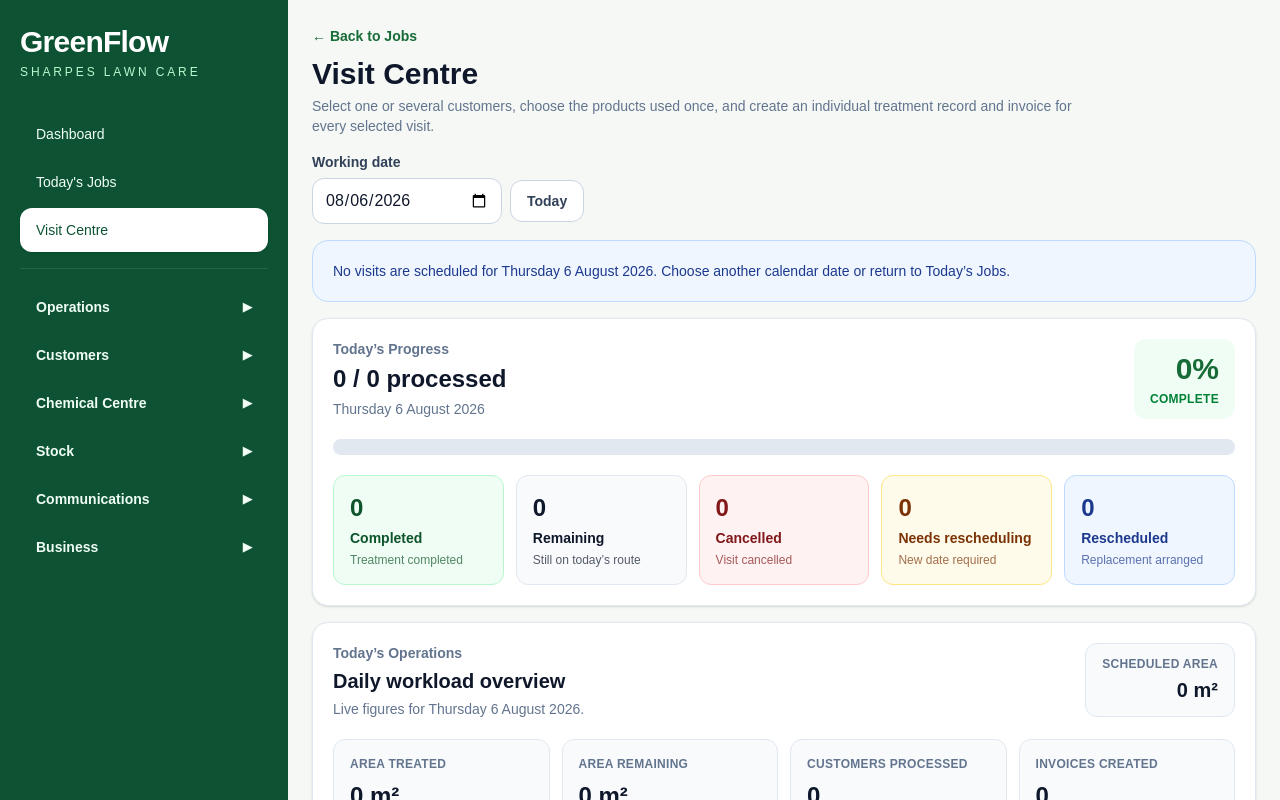
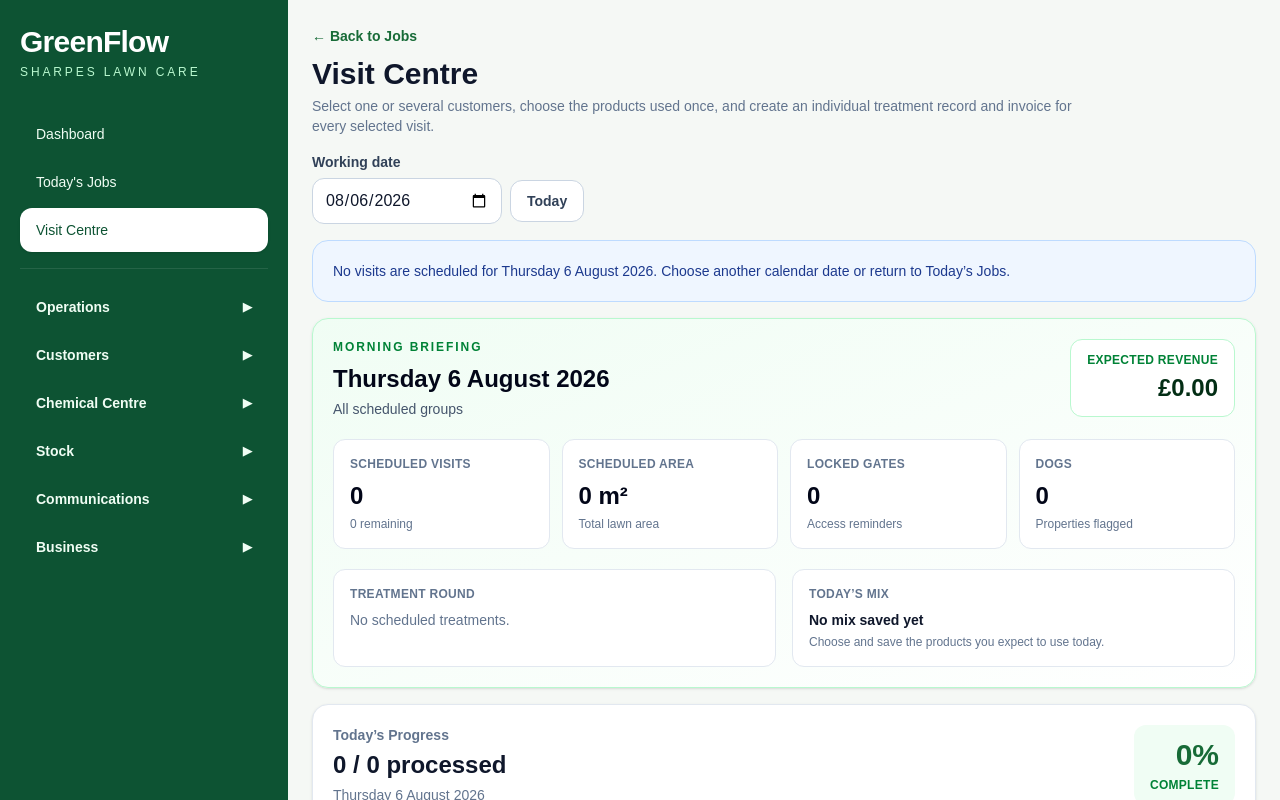
Before and after one commit to sharpeslawncare/greenflow, a Next.js app in the folder frontend/: page /visit-centre in a window 1280 px wide. Shown: the top 800 px of the page. Built offline with nearby package versions, Linux system fonts and the light colour scheme.

Commit message:
Add Visit Centre morning briefing

```diff
--- a/frontend/app/visit-centre/page.tsx
+++ b/frontend/app/visit-centre/page.tsx
@@ -619,6 +619,53 @@
   const totalScheduledArea =
     processedScheduledArea +
     remainingAreaOnDate;
+
+  const expectedRevenueOnDate =
+    jobs.reduce(
+      (total, job) =>
+        total +
+        job.customer.treatmentPrice,
+      0,
+    ) +
+    completedTreatmentsOnDate.reduce(
+      (total, treatment) => {
+        const customer =
+          customers.find(
+            (item) =>
+              item.customerNumber ===
+              treatment.customerNumber,
+          );
+
+        return (
+          total +
+          (customer?.treatmentPrice ??
+            0)
+        );
+      },
+      0,
+    );
+
+  const lockedGateCount =
+    jobs.filter(
+      (job) =>
+        job.customer.lockedGate,
+    ).length;
+
+  const dogOnPropertyCount =
+    jobs.filter(
+      (job) =>
+        job.customer.dogOnProperty,
+    ).length;
+
+  const todaysTreatmentNames =
+    Array.from(
+      new Set(
+        jobs.map(
+          (job) =>
+            job.visit.treatmentName,
+        ),
+      ),
+    );
 
   const invoicesCreatedOnDate =
     completedTreatmentsOnDate.filter(
@@ -1506,6 +1553,120 @@
             </section>
           )}
 
+          <section className="mb-4 rounded-2xl border border-green-200 bg-gradient-to-br from-green-50 to-white p-5 shadow-sm">
+            <div className="flex flex-wrap items-start justify-between gap-4">
+              <div>
+                <div className="text-xs font-bold uppercase tracking-[0.16em] text-green-700">
+                  Morning Briefing
+                </div>
+
+                <h2 className="mt-2 text-2xl font-bold text-slate-950">
+                  {formatDateWithDay(
+                    selectedDate,
+                  )}
+                </h2>
+
+                <p className="mt-1 text-sm text-slate-600">
+                  {requestedGroup > 0
+                    ? `Group ${requestedGroup}`
+                    : "All scheduled groups"}
+                  {requestedVan > 0
+                    ? ` · Van ${requestedVan}`
+                    : ""}
+                </p>
+              </div>
+
+              <div className="rounded-xl border border-green-200 bg-white px-4 py-3 text-right">
+                <div className="text-xs font-semibold uppercase tracking-wide text-green-700">
+                  Expected revenue
+                </div>
+
+                <div className="mt-1 text-2xl font-bold text-green-950">
+                  £{expectedRevenueOnDate.toFixed(2)}
+                </div>
+              </div>
+            </div>
+
+            <div className="mt-5 grid gap-3 sm:grid-cols-2 xl:grid-cols-4">
+              <MorningBriefingStat
+                label="Scheduled visits"
+                value={String(totalScheduled)}
+                detail={`${remainingOnDate} remaining`}
+              />
+
+              <MorningBriefingStat
+                label="Scheduled area"
+                value={`${totalScheduledArea.toLocaleString(
+                  "en-GB",
+                )} m²`}
+                detail="Total lawn area"
+              />
+
+              <MorningBriefingStat
+                label="Locked gates"
+                value={String(lockedGateCount)}
+                detail="Access reminders"
+                warning={lockedGateCount > 0}
+              />
+
+              <MorningBriefingStat
+                label="Dogs"
+                value={String(dogOnPropertyCount)}
+                detail="Properties flagged"
+                warning={dogOnPropertyCount > 0}
+              />
+            </div>
+
+            <div className="mt-5 grid gap-4 lg:grid-cols-2">
+              <div className="rounded-xl border border-slate-200 bg-white p-4">
+                <div className="text-xs font-bold uppercase tracking-wide text-slate-500">
+                  Treatment round
+                </div>
+
+                {todaysTreatmentNames.length === 0 ? (
+                  <div className="mt-2 text-sm text-slate-500">
+                    No scheduled treatments.
+                  </div>
+                ) : (
+                  <div className="mt-3 flex flex-wrap gap-2">
+                    {todaysTreatmentNames.map(
+                      (treatmentName) => (
+                        <span
+                          key={treatmentName}
+                          className="rounded-full border border-green-200 bg-green-50 px-3 py-1.5 text-xs font-semibold text-green-800"
+                        >
+                          {treatmentName}
+                        </span>
+                      ),
+                    )}
+                  </div>
+                )}
+              </div>
+
+              <div className="rounded-xl border border-slate-200 bg-white p-4">
+                <div className="text-xs font-bold uppercase tracking-wide text-slate-500">
+                  Today’s Mix
+                </div>
+
+                <div className="mt-2 text-sm font-semibold text-slate-900">
+                  {todayMixAvailable
+                    ? `${standardMixProducts.length} product${
+                        standardMixProducts.length === 1
+                          ? ""
+                          : "s"
+                      } ready`
+                    : "No mix saved yet"}
+                </div>
+
+                <p className="mt-1 text-xs text-slate-500">
+                  {todayMixAvailable
+                    ? "Saved mix is ready to apply to selected visits."
+                    : "Choose and save the products you expect to use today."}
+                </p>
+              </div>
+            </div>
+          </section>
+
           <section className="mb-4 rounded-2xl border border-slate-200 bg-white p-5 shadow-sm">
             <div className="flex flex-wrap items-start justify-between gap-4">
               <div>
@@ -3367,6 +3528,40 @@
       </div>
 
       <div className="mt-2 text-2xl font-bold text-slate-900">
+        {value}
+      </div>
+
+      <div className="mt-1 text-xs text-slate-500">
+        {detail}
+      </div>
+    </div>
+  );
+}
+
+function MorningBriefingStat({
+  label,
+  value,
+  detail,
+  warning = false,
+}: {
+  label: string;
+  value: string;
+  detail: string;
+  warning?: boolean;
+}) {
+  return (
+    <div
+      className={`rounded-xl border p-4 ${
+        warning
+          ? "border-amber-200 bg-amber-50"
+          : "border-slate-200 bg-white"
+      }`}
+    >
+      <div className="text-xs font-semibold uppercase tracking-wide text-slate-500">
+        {label}
+      </div>
+
+      <div className="mt-2 text-2xl font-bold text-slate-950">
         {value}
       </div>
 
```
